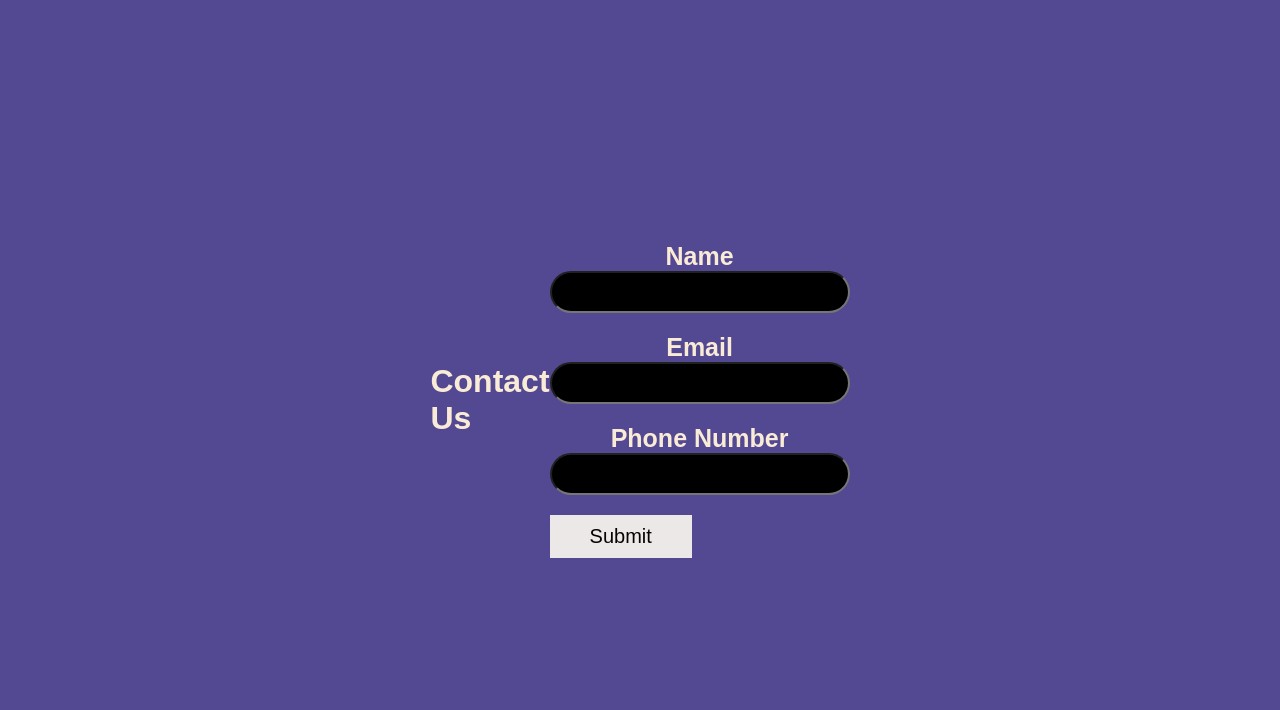
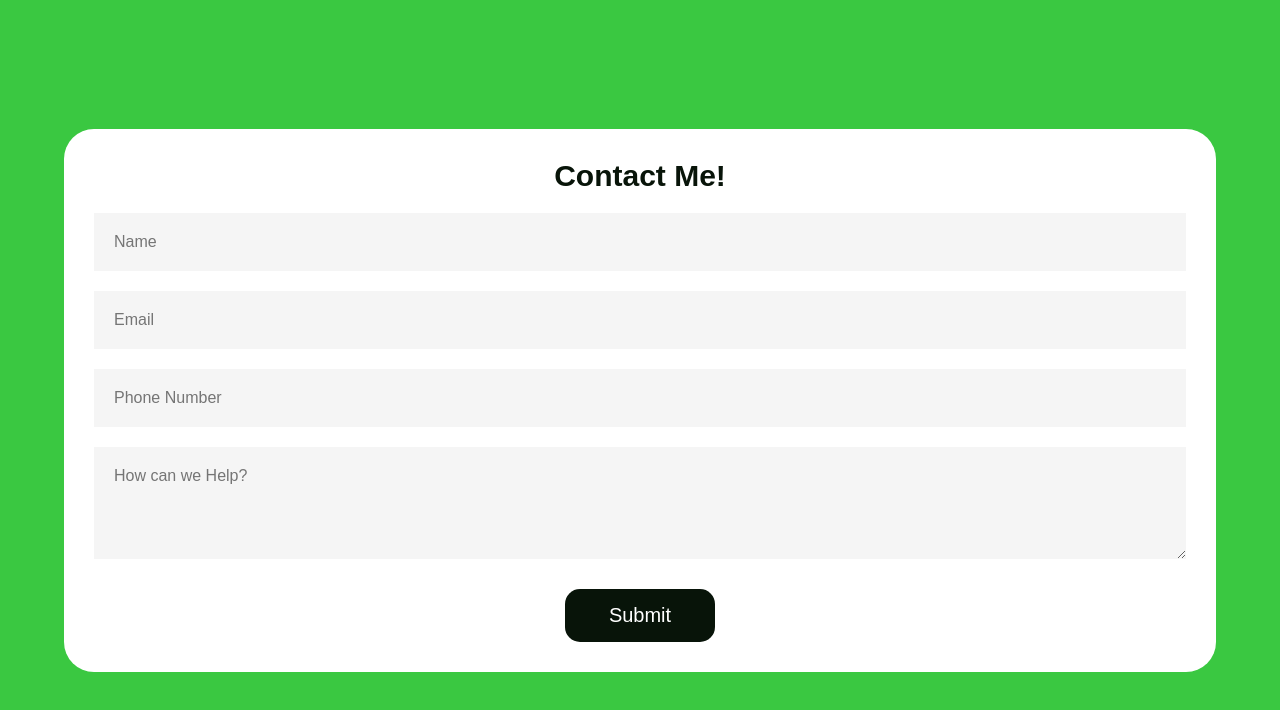
Before and after one commit to Erdemayhan/my-first-page, a plain HTML site: page contactme.html in a window 1280 px wide. Drawn offline with Linux system fonts and the light colour scheme; a web font is replaced by a local one.

Commit message:
page design changed

```diff
--- a/contactme.css
+++ b/contactme.css
@@ -3,59 +3,66 @@
     padding: 0;
     box-sizing: border-box;
     font-family: 'Ysabeau SC', sans-serif;
-    background: #524992;
 }
 
+.container{
+    width: 100%;
+    height: 100vh;
+    background: #3ac841;
+    display: flex;
+    align-items: center;
+    justify-content: center;
+}
 
+form{
+    background: #fff;
+    display: flex;
+    flex-direction: column;
+    padding: 30px;
+    width: 90%;
+    max-height: 600px;
+    border-radius: 30px;
+}
 
-
-.container {
-    width: 400px;
-    min-height: 100vh;
-    margin: 0 auto;
-    padding: 20px;
+form h3{
+    color: #081409;
+    font-weight: 800;
+    margin-bottom: 10px;
+    font-size: 30px;
     display: flex;
     justify-content: center;
     align-items: center;
-    color: antiquewhite;
 }
 
-.form-group {
-    margin-bottom: 20px;
-    color: antiquewhite;
+form input, form textarea{
+    border: 0;
+    margin: 10px 0;
+    padding: 20px;
+    outline: none;
+    background: #f5f5f5;
+    font-size: 16px;
 }
 
-label {
-    display: flex;
-    font-weight: bold;
-    justify-content: center;
-    font-size: 25px;
-
+form button {
+    padding: 15px;
+    margin: 10px;
+    background: #081409;
+    color: #fff;
+    font-size: 20px;
+    cursor: pointer;
+    border: 0;
+    outline: none;
+    border-radius: 15px;
+    width: 150px;
+    margin: 20px auto 0;
+    transition: all 0.2s ease;
 }
 
-input[type="text"],
-input[type="email"],
-input[type="tel"] {
-    width: 300px;
-    padding: 10px;
-    font-size: 16px;
-    color: antiquewhite;
-    font-weight: bold;
-    border-radius: 25px;
-    background-color: black;
+button:active{
+    transform: scale(0.96);
 }
 
-input[type="submit"] {
-    background-color: #ede8e8;
-    color: rgb(5, 3, 3);
-    padding: 10px 40px;
-    border: none;
-    cursor: pointer;
-    display: flex;
-    justify-content: center;
-    font-size: 20px;
+button:hover{
+    width: 170px;
+    box-shadow:0px 10px 10px rgba(0, 0, 0, 0.4) ;
 }
-
-input[type="submit"]:hover {
-    background-color: #9d59d1;
-}
--- a/contactme.html
+++ b/contactme.html
@@ -10,23 +10,14 @@
     <title>Get In Touch</title>
 </head>
 <body>
-
     <div class="container">
-        <h1>Contact Us</h1>
-        <form action="#" method="post">
-            <div class="form-group">
-                <label for="name">Name</label>
-                <input type="text" id="name" name="name" required>
-            </div>
-            <div class="form-group">
-                <label for="email">Email</label>
-                <input type="email" id="email" name="email" required>
-            </div>
-            <div class="form-group">
-                <label for="phone">Phone Number</label>
-                <input type="tel" id="phone" name="phone" required>
-            </div>
-            <input type="submit" value="Submit">
+        <form>  <!--Form element is a container for different types of input elements such as text field, checkbox and submit bnt -->
+            <h3>Contact Me!</h3>
+            <input type="text" id="name" placeholder="Name" required>
+            <input type="text" id="email" placeholder="Email" required>
+            <input type="number" id="phone number" placeholder="Phone Number"required>
+            <textarea id="Message" rows="4" placeholder="How can we Help?"></textarea>
+            <button type="submit">Submit</button>
         </form>
     </div>
 </body>
```
